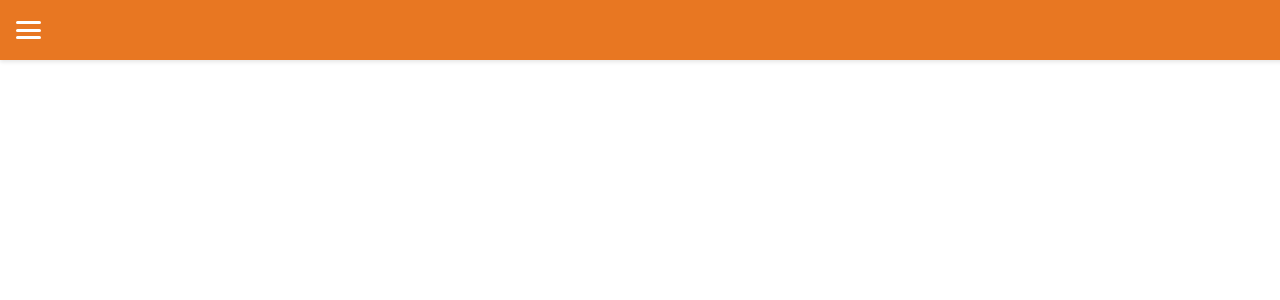
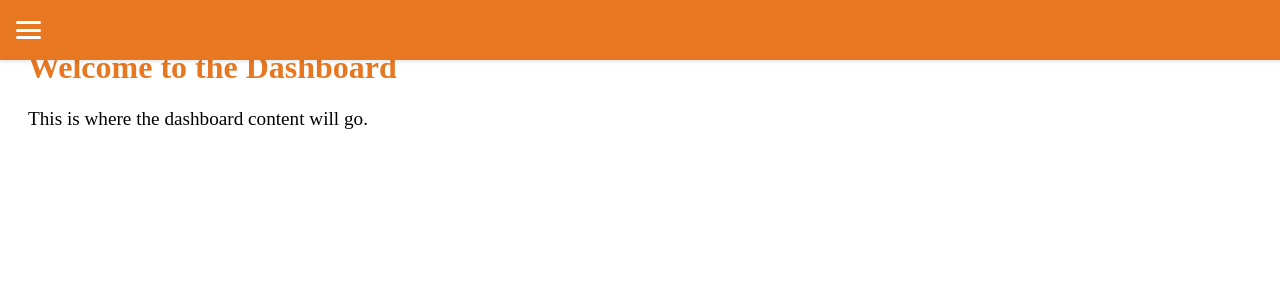
Before and after one commit to MyPhan105/my-app, a Vue app: page /dashboard in a window 1280 px wide. Shown: the top 300 px of the page. Built offline with nearby package versions, Linux system fonts and the light colour scheme.

Commit message:
dashboard router

```diff
--- a/src/components/Sidebar.vue
+++ b/src/components/Sidebar.vue
@@ -1,8 +1,7 @@
 <template>
     <div :class="['sidebar', { visible: isVisible }]">
       <ul class="sidebar-list">
-        <li>Dashboard</li>
-        <li>Deals</li>
+        <li><router-link to="/dashboard" class="sidebar-link">Dashboard</router-link></li>        <li>Deals</li>
         <li>Listings</li>
         <li>Clients</li>
         <li>Calendar</li>
@@ -71,4 +70,12 @@
   .sidebar-list li:hover {
     background-color: #e87722; /* RealNex Orange */
   }
+
+  .sidebar-link {
+  color: white; /* Change link color to white */
+  text-decoration: none; /* Remove underline */
+  display: block;
+  padding: 10px 0;
+}
+
   </style>
--- a/src/router/index.js
+++ b/src/router/index.js
@@ -1,8 +1,10 @@
 import { createRouter, createWebHistory } from 'vue-router'
-import Home from '../views/Home.vue' // Import the Home.vue component
+import Home from '../views/Home.vue'
+import Dashboard from '../views/Dashboard.vue' // Import the Dashboard component
 
 const routes = [
-  { path: '/', component: Home },  // This will make Home.vue the default view when you visit the root URL
+  { path: '/', component: Home },
+  { path: '/dashboard', component: Dashboard }, // Add route for Dashboard page
 ]
 
 const router = createRouter({
--- /dev/null
+++ b/src/views/Dashboard.vue
@@ -0,0 +1,25 @@
+<!-- src/views/Dashboard.vue -->
+<template>
+    <div class="dashboard">
+      <h1>Welcome to the Dashboard</h1>
+      <p>This is where the dashboard content will go.</p>
+    </div>
+  </template>
+
+  <script setup>
+  // You can add any logic or data here for the dashboard if needed
+  </script>
+
+  <style scoped>
+  .dashboard {
+    padding: 20px;
+  }
+
+  h1 {
+    color: #e87722;
+  }
+
+  p {
+    font-size: 1.2rem;
+  }
+  </style>
```
